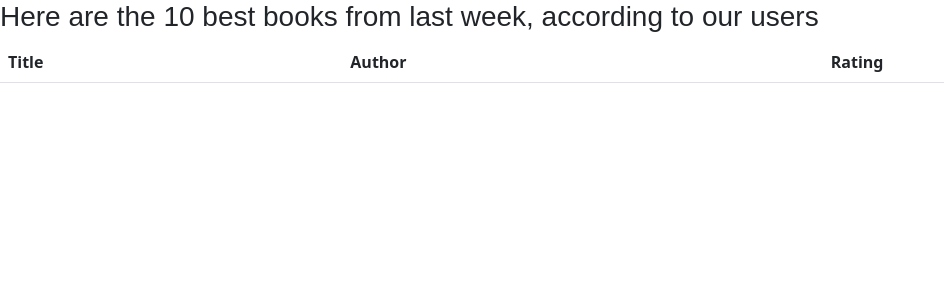
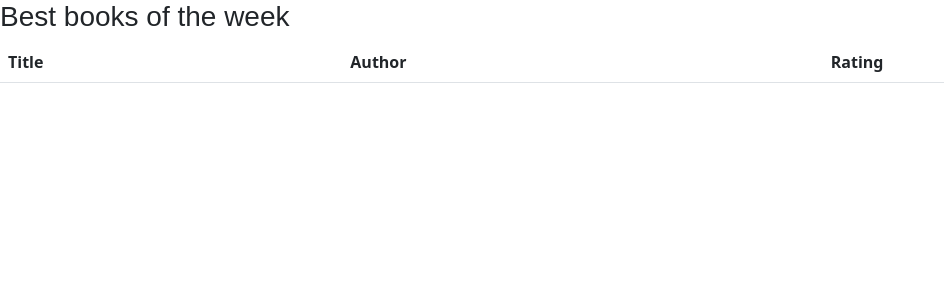
Before and after one commit to Krushovice/dj_site, a Django app: page /books/top-list/ in a window 1280 px wide. Shown: the part 62-362 px from the top of the page, without its empty margins (0-944 px from the left). Run offline with Django 5.2, Linux system fonts and the light colour scheme; data that the repository does not hold is empty; some web fonts are replaced.

Commit message:
change navbar

```diff
--- a/bookshelf/book/templates/book/top_list.html
+++ b/bookshelf/book/templates/book/top_list.html
@@ -4,8 +4,8 @@
 
 {% block body %}
     <div>
-        <h3>Here are the 10 best books from last week,
-        according to our users
+        <h3>
+            Best books of the week
         </h3>
 
     </div>
--- a/bookshelf/templates/components/navbar.html
+++ b/bookshelf/templates/components/navbar.html
@@ -20,8 +20,8 @@
                   Books
               </a>
               <ul class="dropdown-menu">
-                  <li><a class="dropdown-item" href="{% url 'books:index' %}">What to read?</a></li>
-                  <li><a class="dropdown-item" href="#">What others are reading</a></li>
+                  <li><a class="dropdown-item" href="{% url 'books:index' %}">What others are reading</a></li>
+                  <li><a class="dropdown-item" href="#">Recommend a book</a></li>
                   <li><hr class="dropdown-divider"></li>
                   <li><a class="dropdown-item" href="{% url 'books:top_list' %}">Weekly top 10</a></li>
               </ul>
```
